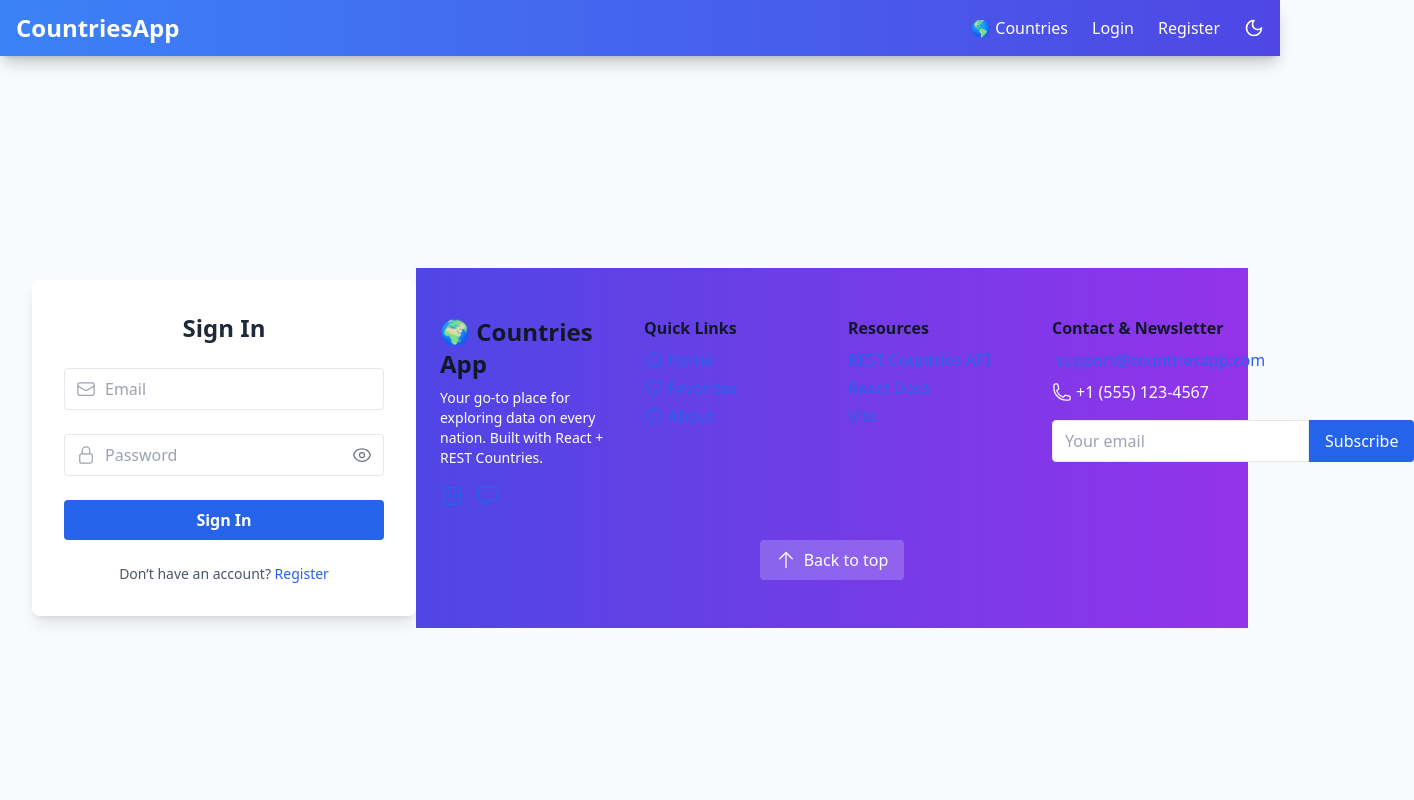
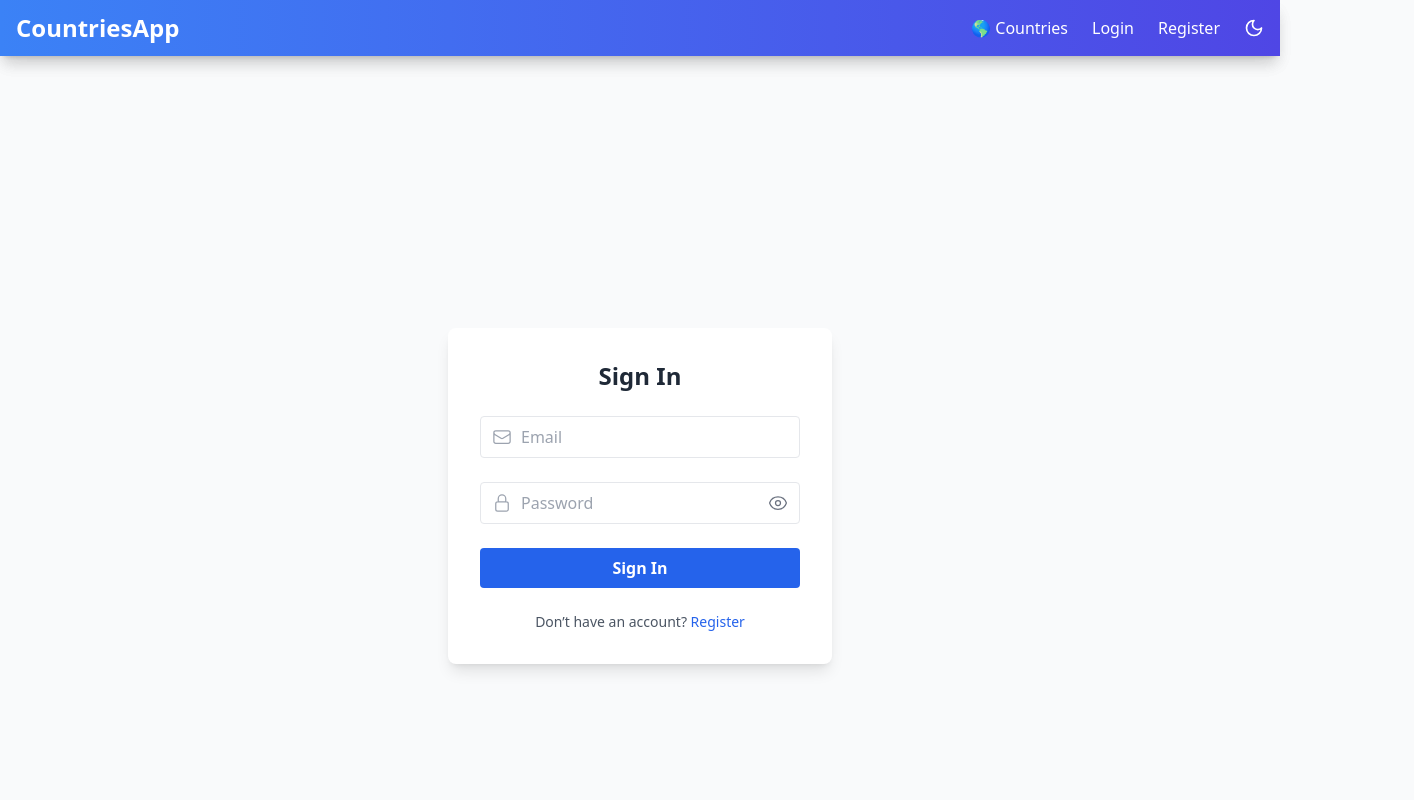
Before and after one commit to kusalyaW/af_project_countries_app, a React (Vite) app in the folder client/: page /login in a window 1280 px wide. Shown: the top 800 px of the page, 1414 px wide, since content can reach past the window. Built offline with nearby package versions, Linux system fonts and the light colour scheme; no server answers.

Commit message:
Update ft13

```diff
--- a/client/src/App.jsx
+++ b/client/src/App.jsx
@@ -20,9 +20,10 @@ function Layout() {
   return (
     <div className="flex flex-col min-h-screen">
       {showNav && <NavBar />}
-      <main className="flex-1 container mx-auto p-4">
+      <main className="pt-16 flex-1 container mx-auto p-4">
         <Outlet />
       </main>
+      <Footer />
     </div>
   );
 }
--- a/client/src/pages/Favorites.jsx
+++ b/client/src/pages/Favorites.jsx
@@ -3,7 +3,7 @@ import { getFavorites, removeFavorite } from '../api/favorites';
 import { getByCode } from '../api/countries';
 import CountryCard from '../components/countryCard';
 import { AuthContext } from '../context/AuthContext';
-import Footer from '../components/Footer';
+
 
 const Favorites = () => {
   const [countries, setCountries] = useState([]);
@@ -45,7 +45,6 @@ const Favorites = () => {
             ))}
           </div>
       }
-      <Footer/>
     </div>
 
   );
--- a/client/src/pages/Home.jsx
+++ b/client/src/pages/Home.jsx
@@ -115,7 +115,7 @@ const paged = countries.slice(start, start + pageSize);
 
 
     return (
-      <div className="fixed inset-x-0 top-16 bottom-0 flex flex-col">
+      <div className="flex-1 flex flex-col">
 
         <button
           className="absolute top-4 left-4 z-40 p-2 bg-blue-600 text-white rounded lg:hidden"
--- a/client/src/pages/Landing.jsx
+++ b/client/src/pages/Landing.jsx
@@ -21,7 +21,7 @@ export default function Landing() {
           </div>
         </div>
       </div>
-      <Footer/>
+
     </div>
 
   );
--- a/client/src/pages/Login.jsx
+++ b/client/src/pages/Login.jsx
@@ -4,7 +4,7 @@ import { login as loginUser } from '../api/auth';
 import { AuthContext }     from '../context/AuthContext';
 import { useNavigate }     from 'react-router-dom';
 import { EnvelopeIcon, LockClosedIcon, EyeIcon, EyeSlashIcon } from '@heroicons/react/24/outline';
-import Footer from '../components/Footer';
+
 export default function Login() {
   const [email, setEmail]       = useState('');
   const [password, setPassword] = useState('');
@@ -129,7 +129,6 @@ export default function Login() {
           </button>
         </div>
       </form>
-      <Footer/>
     </div>
   );
 }
```
